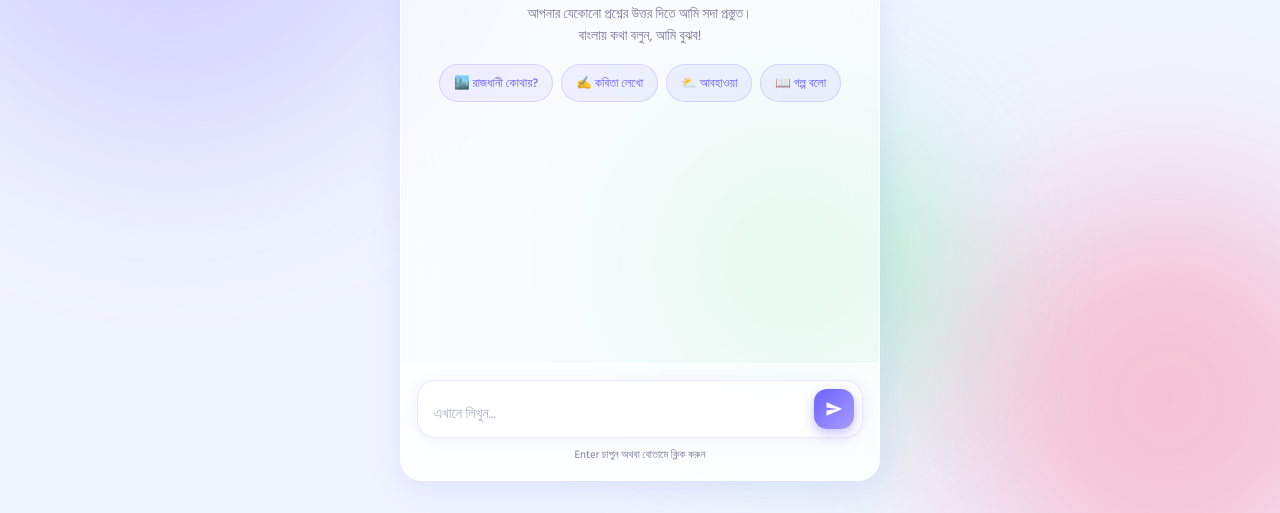
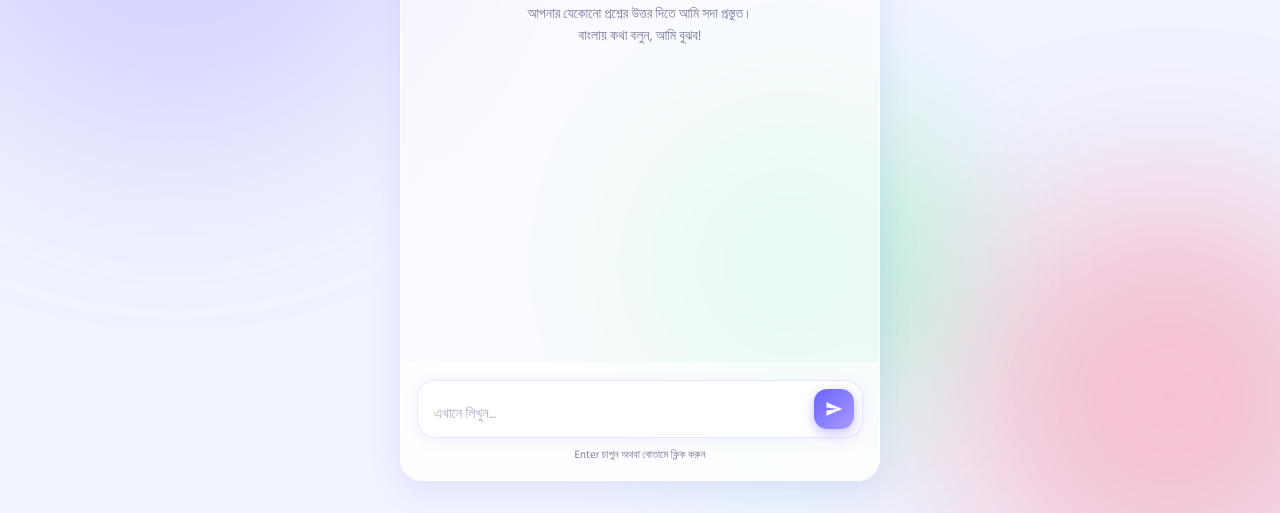
Before and after one commit to abardhan/ai-chatbot, a plain HTML site: page index.html in a window 1280 px wide. Shown: the part 287-800 px from the top of the page. Drawn offline with nearby package versions, Linux system fonts and the light colour scheme.

Commit message:
index change

```diff
--- a/index.html
+++ b/index.html
@@ -410,12 +410,7 @@
         <span class="welcome-emoji">👋</span>
         <h2>নমস্কার! আমি AI Bondhu</h2>
         <p>আপনার যেকোনো প্রশ্নের উত্তর দিতে আমি সদা প্রস্তুত।<br/>বাংলায় কথা বলুন, আমি বুঝব!</p>
-        <div class="suggestions">
-          <button class="chip" onclick="sendSuggestion('বাংলাদেশের রাজধানী কোথায়?')">🏙️ রাজধানী কোথায়?</button>
-          <button class="chip" onclick="sendSuggestion('একটি কবিতা লিখে দাও')">✍️ কবিতা লেখো</button>
-          <button class="chip" onclick="sendSuggestion('আজকের আবহাওয়া কেমন?')">⛅ আবহাওয়া</button>
-          <button class="chip" onclick="sendSuggestion('মজার একটা গল্প বলো')">📖 গল্প বলো</button>
-        </div>
+
       </div>
     </div>
 
```
